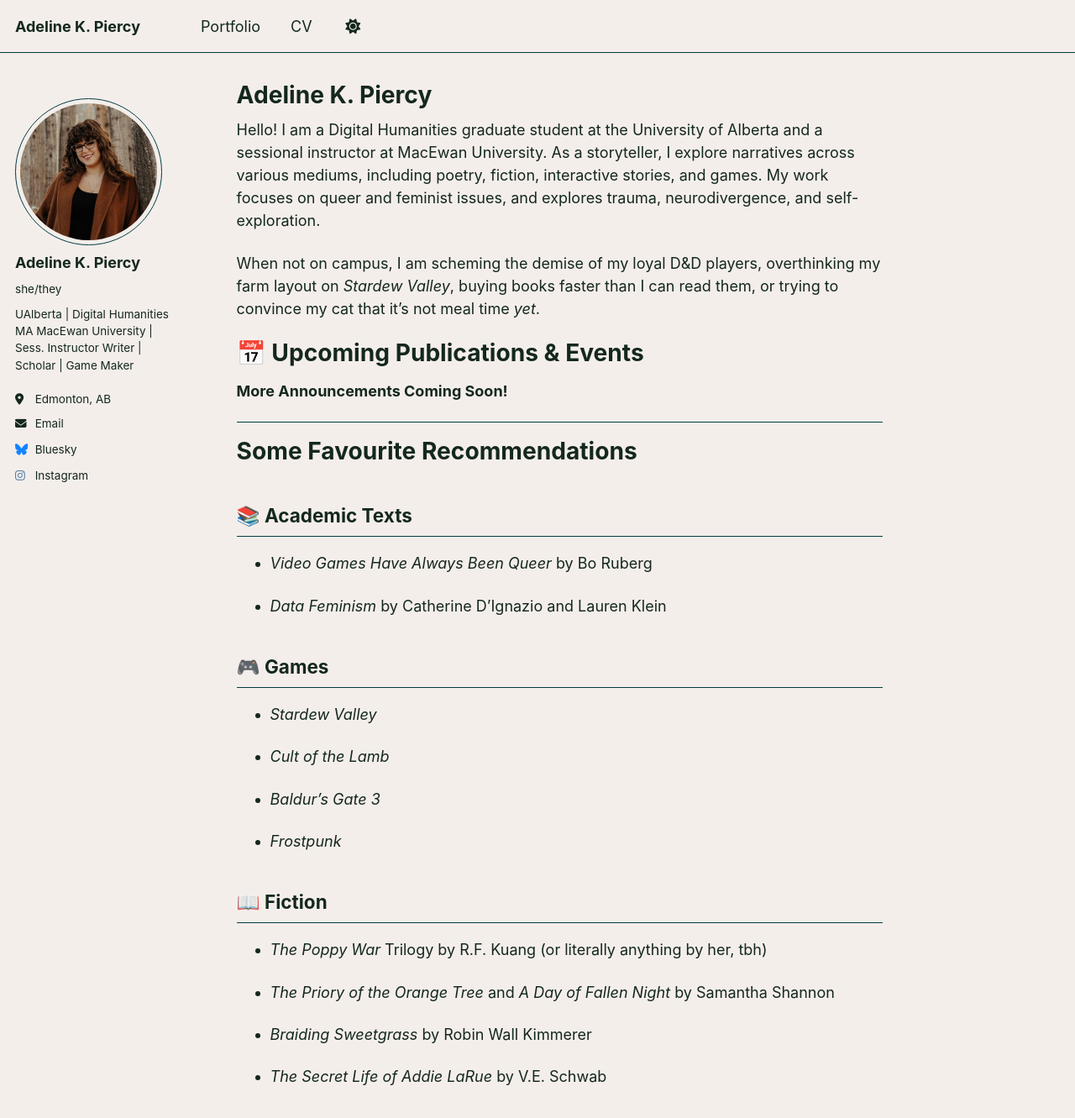
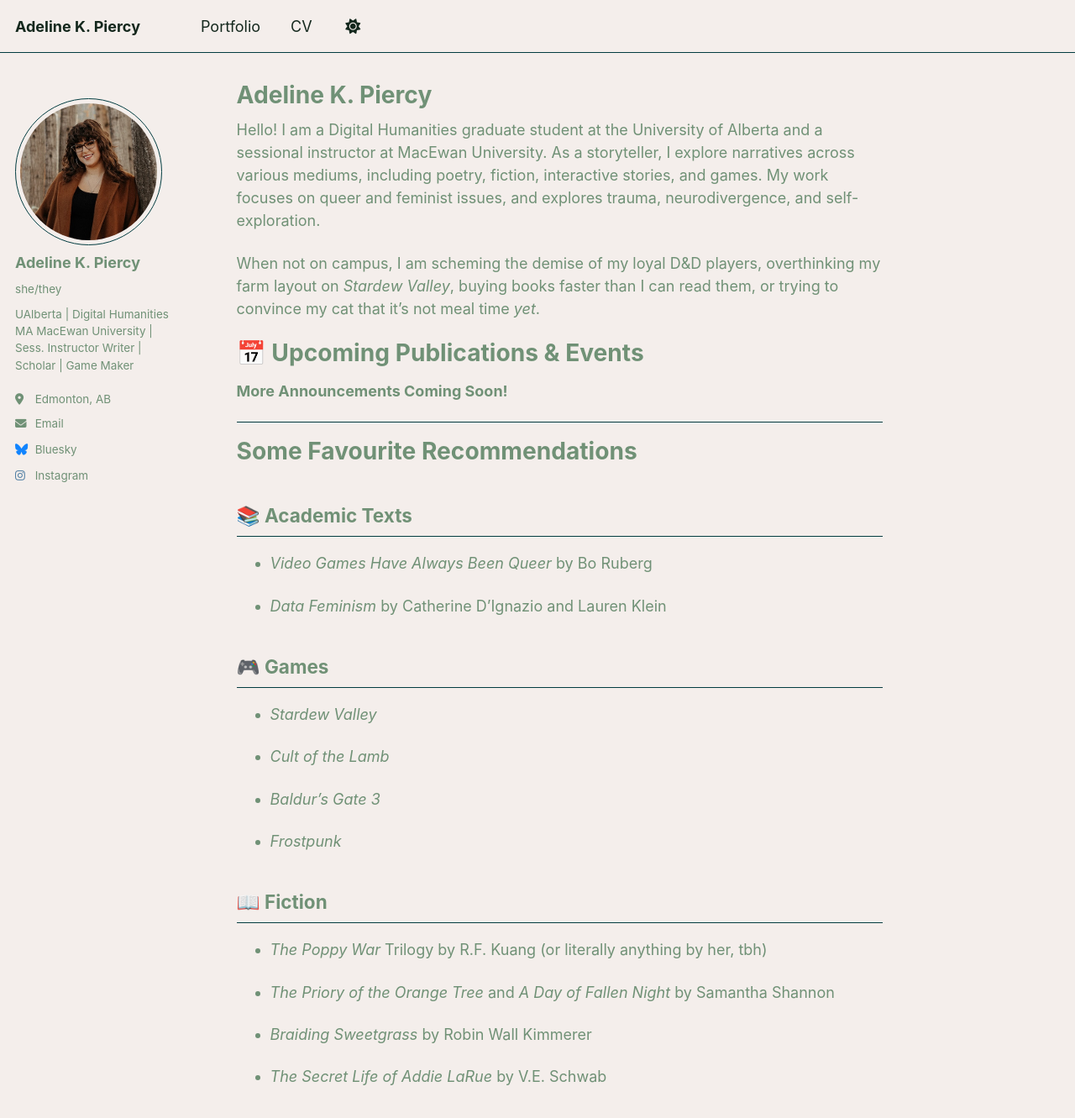
Before and after one commit to akpiercy/me, a Jekyll site: the page built from _pages/about.md, in a window 1280 px wide and 1400 px high. Shown: the top 1331 px of the window at 84% size. Built offline with Jekyll 4.4.1, drawn with Linux system fonts in a browser that asks for light colours.

Commit message:
Update _default.scss

```diff
--- a/_sass/theme/_default.scss
+++ b/_sass/theme/_default.scss
@@ -5,7 +5,7 @@
 /* Color codes used for the theme */
 $green                      : #709176;
 $dark-green                 : #14281D;
-$light-green                : #023C40;
+$mid-green                  : #023C40;
 $old-rose                   : #C16E70;
 
 /* Color codes used for the site */
@@ -29,7 +29,7 @@ $sidebar-screen-min-width   : 1024px;
 :root {
     --global-base-color                 : #{$green};
     --global-bg-color                   : #F4EEEB;
-    --global-border-color               : #{$light-green};
+    --global-border-color               : #{$mid-green};
     --global-code-background-color      : #fafafa;
     --global-code-text-color            : #{$dark-green};
     --global-fig-caption-color          : mix(#fff,  #{$dark-green}, 25%);
@@ -38,7 +38,7 @@ $sidebar-screen-min-width   : 1024px;
     --global-link-color-visited         : mix(#fff, #2f7f93, 25%);
     --global-masthead-link-color        : #{$dark-green};
     --global-masthead-link-color-hover  : mix(#000, #{$green}, 25%);
-    --global-text-color                 : #{$dark-green};
-    --global-text-color-light           : #{$light-green};
+    --global-text-color                 : #{$green};
+    --global-text-color-light           : #{$mid-green};
     --global-thead-color                : #{$old-rose};
 }
```
